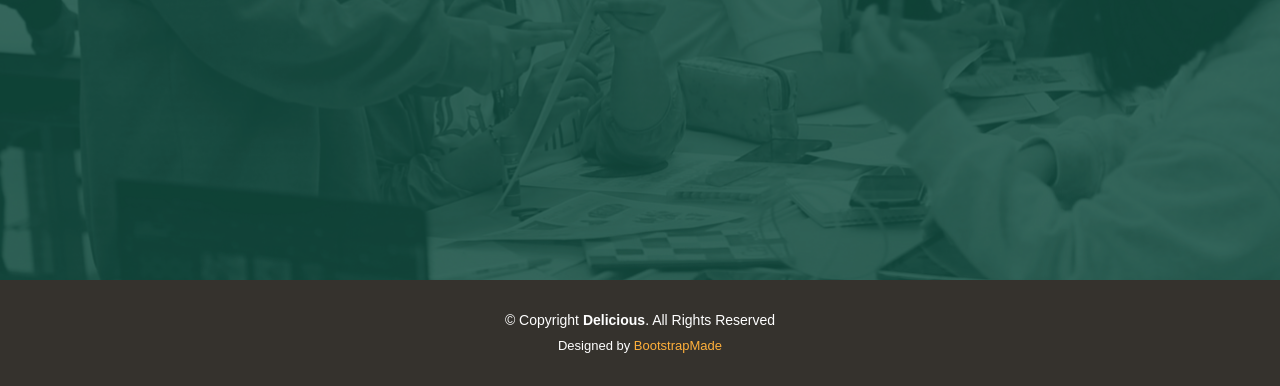
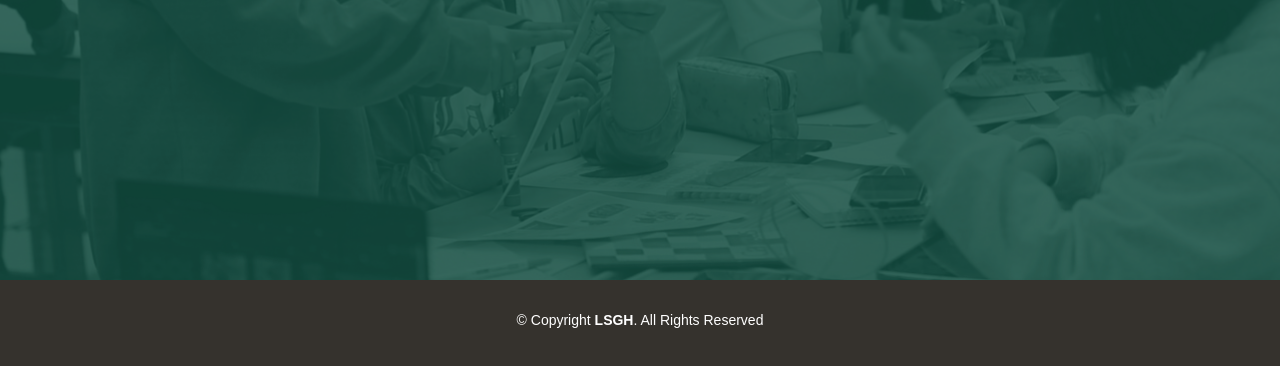
Before and after one commit to RichardDagli/PAASCU-2023, a plain HTML site: page index.html in a window 1280 px wide. Shown: the part 520-906 px from the top of the page. Drawn offline with nearby package versions, Linux system fonts and the light colour scheme.

Commit message:
Update index.html

```diff
--- a/index.html
+++ b/index.html
@@ -190,15 +190,9 @@
   <footer id="footer">
 
            <div class="copyright">
-        &copy; Copyright <strong><span>Delicious</span></strong>. All Rights Reserved
+        &copy; Copyright <strong><span>LSGH</span></strong>. All Rights Reserved
       </div>
-      <div class="credits">
-        <!-- All the links in the footer should remain intact. -->
-        <!-- You can delete the links only if you purchased the pro version. -->
-        <!-- Licensing information: https://bootstrapmade.com/license/ -->
-        <!-- Purchase the pro version with working PHP/AJAX contact form: https://bootstrapmade.com/delicious-free-restaurant-bootstrap-theme/ -->
-        Designed by <a href="https://bootstrapmade.com/">BootstrapMade</a>
-      </div>
+
     </div>
   </footer><!-- End Footer -->
 
```
